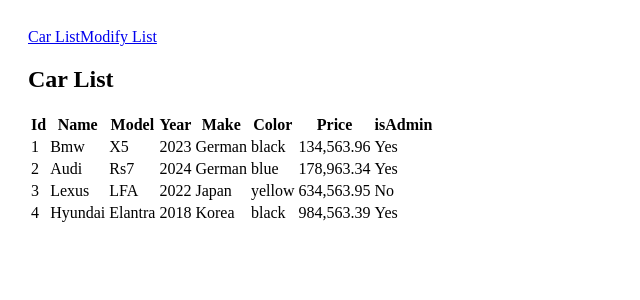
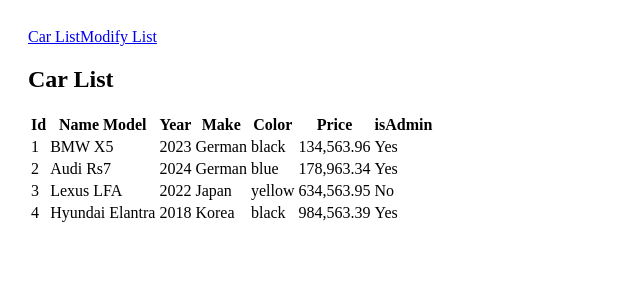
Before and after one commit to rajdesai8969/raj_desai_learning_Angular, an Angular app: page /CarListComponent in a window 1280 px wide. Shown: the top 300 px of the page, without its empty margins (0-640 px from the left). Built offline with nearby package versions, Linux system fonts and the light colour scheme.

Commit message:
added custom pipe

```diff
--- a/src/app/car-list-item/car-list-item.component.html
+++ b/src/app/car-list-item/car-list-item.component.html
@@ -4,9 +4,9 @@
   <p>name: {{car.Name}}</p>
   <p>model: {{car.Model}}</p>
   <p>Year : {{car.Year}}</p>
-  <p>Make : {{car.Make}}</p>
-  <p>Color: {{car.Color}}</p>
-  <p>Price : {{car.Price}}</p>
+  <p>Make : {{car.Make | titlecase}}</p>
+  <p>Color: {{car.Color | lowercase}}</p>
+  <p>Price : {{car.Price | number: '1.2-2'}}</p>
   <p>isAdmin: {{car.isAdmin}}</p>
   <button (click)="goBackward()" [disabled]="currentIndex=== 0">Previous</button>
   <button (click)="goForward()" [disabled]="currentIndex=== carList.length -1 ">Next</button>
--- a/src/app/car-list/car-list.component.html
+++ b/src/app/car-list/car-list.component.html
@@ -4,8 +4,7 @@
     <thead>
     <tr>
       <th>Id</th>
-      <th>Name</th>
-      <th>Model</th>
+      <th>Name Model</th>
       <th>Year</th>
       <th>Make</th>
       <th>Color</th>
@@ -16,10 +15,9 @@
     <tbody>
     <tr *ngFor="let carList of carList" [routerLink]="['/CarListComponent',carList.id]">
       <td>{{carList.id}}</td>
-      <td>{{carList.Name | titlecase}}</td>
-      <td>{{carList.Model}}</td>
+      <td>{{carList | nameModel}}</td>
       <td>{{carList.Year}}</td>
-      <td>{{carList.Make}}</td>
+      <td>{{carList.Make | titlecase}}</td>
       <td>{{carList.Color | lowercase}}</td>
       <td>{{carList.Price | number:'1.2-2'}}</td>
       <td>{{carList.isAdmin?'Yes':'No'}}</td>
--- a/src/app/car-list/car-list.component.ts
+++ b/src/app/car-list/car-list.component.ts
@@ -4,6 +4,7 @@
 import {DecimalPipe, LowerCasePipe, NgClass, NgForOf, NgIf, TitleCasePipe} from "@angular/common";
 import {CarService} from "../service/car.service";
 import {Router, RouterLink} from "@angular/router";
+import {NameModelPipe} from "../pipe/name-model.pipe";
 
 @Component({
   selector: 'app-car-list',
@@ -14,7 +15,8 @@
     RouterLink,
     TitleCasePipe,
     LowerCasePipe,
-    DecimalPipe
+    DecimalPipe,
+    NameModelPipe
   ],
   templateUrl: './car-list.component.html',
   styleUrl: './car-list.component.css'
--- /dev/null
+++ b/src/app/pipe/name-model.pipe.ts
@@ -0,0 +1,13 @@
+import { Pipe, PipeTransform } from '@angular/core';
+import {Car} from "../../Shared/models/Car";
+
+@Pipe({
+  name: 'nameModel',
+  standalone: true
+})
+export class NameModelPipe implements PipeTransform {
+  transform(carList : Car) :String {
+    return `${carList.Name} ${carList.Model}`;
+  }
+
+}
```
Also changed, not shown: src/app/car-list-item/car-list-item.component.ts (+5 -2 lines), 1 other file (tests, documents, lock files or other folders).
